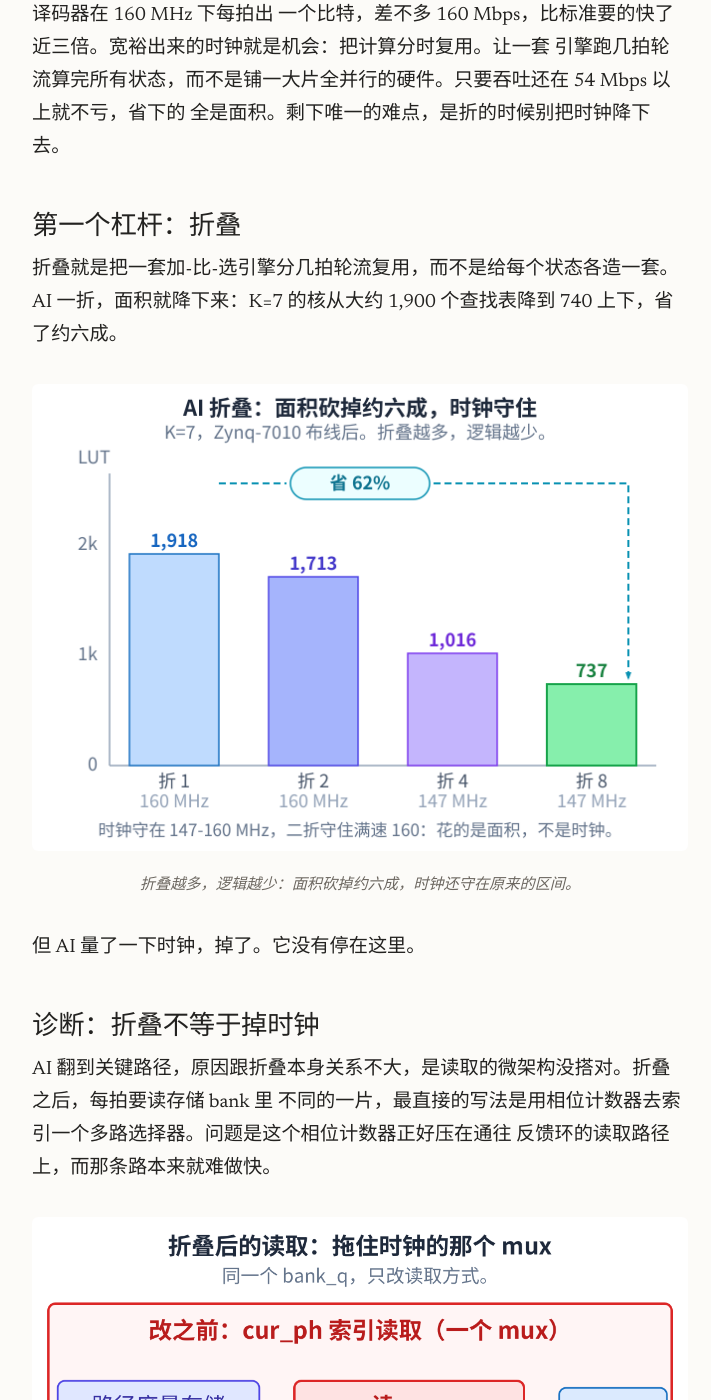
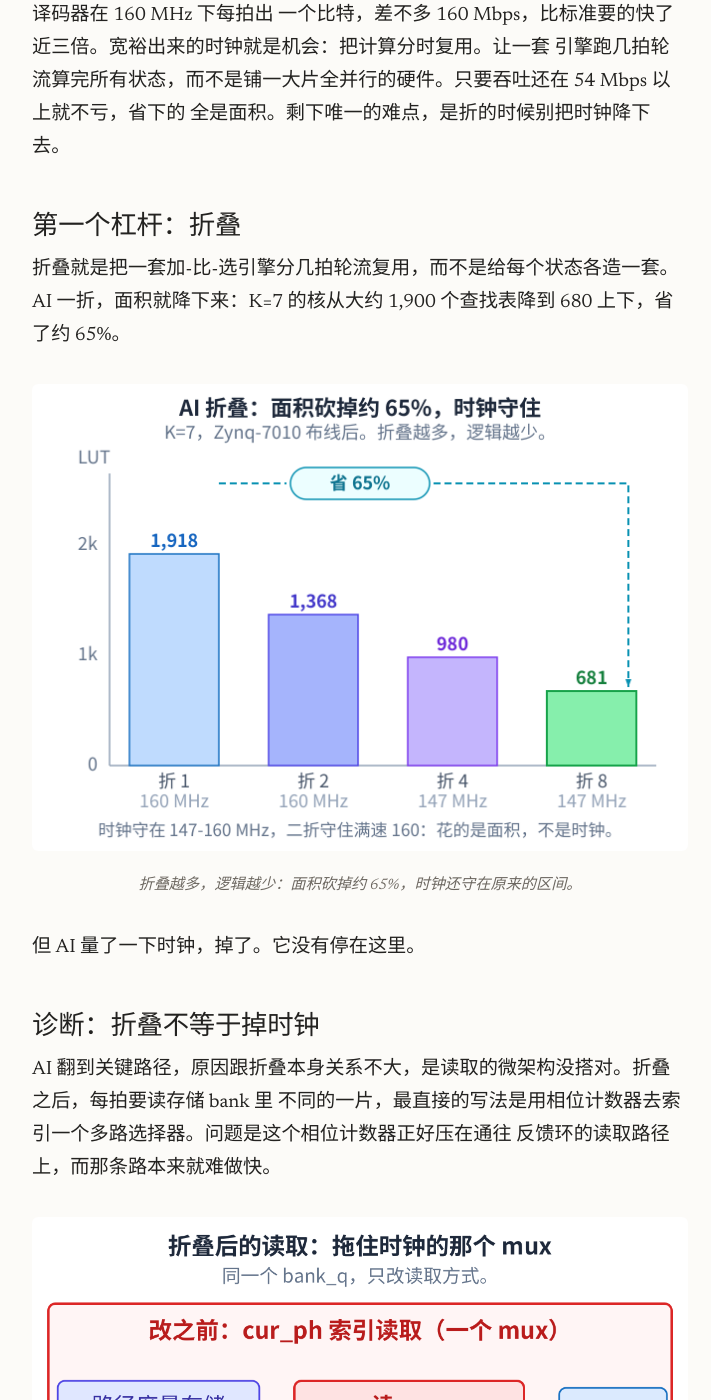
Before and after one commit to rockyco/rockyco.github.io, a Jekyll site: the page built from _posts/2026-06-21-viterbi-resource-folding.zh.md, in a window 1280 px wide and 1400 px high, scrolled down 2934 px. Shown: the whole window, without its empty margins (280-991 px from the left). Built offline with Jekyll 4.4.1, drawn with Linux system fonts in a browser that asks for light colours.

Commit message:
blog: lock Viterbi fold sweep to fresh same-config post-route sign-off
fold 1/2/4/8 = 1,918 / 1,368 / 980 / 681 LUT @ 160/160/147/147 MHz, all from a
single-session same-config (SOFT_W4/MW9) place-and-route sweep. Supersedes the
mixed-source numbers (fold2 1,713 / fold8 737 did not reproduce). Area falls
~65% fold1->fold8.

Co-Authored-By: Claude Opus 4.8 (1M context) <noreply@anthropic.com>

```diff
--- a/_posts/2026-06-21-viterbi-resource-folding.zh.md
+++ b/_posts/2026-06-21-viterbi-resource-folding.zh.md
@@ -63,13 +63,13 @@ Viterbi 就是这么做的。
 ## 第一个杠杆：折叠
 
 折叠就是把一套加-比-选引擎分几拍轮流复用，而不是给每个状态各造一套。AI 一折，面积就降下来：K=7
-的核从大约 1,900 个查找表降到 740 上下，省了约六成。
+的核从大约 1,900 个查找表降到 680 上下，省了约 65%。
 
 <figure>
   <a class="zoom" href="{{ '/assets/blog/viterbi-resource-folding/zh/resource_shrink.png' | relative_url }}">
     <img src="{{ '/assets/blog/viterbi-resource-folding/zh/resource_shrink.png' | relative_url }}" alt="折叠越多逻辑越少，时钟守住。">
   </a>
-  <figcaption>折叠越多，逻辑越少：面积砍掉约六成，时钟还守在原来的区间。</figcaption>
+  <figcaption>折叠越多，逻辑越少：面积砍掉约 65%，时钟还守在原来的区间。</figcaption>
 </figure>
 
 但 AI 量了一下时钟，掉了。它没有停在这里。
```
Also changed, not shown: _posts/2026-06-21-viterbi-resource-folding.md (+2 -2 lines), assets/blog/viterbi-resource-folding/en/resource_shrink.png, assets/blog/viterbi-resource-folding/en/tradespace.png, assets/blog/viterbi-resource-folding/zh/resource_shrink.png, assets/blog/viterbi-resource-folding/zh/tradespace.png.
